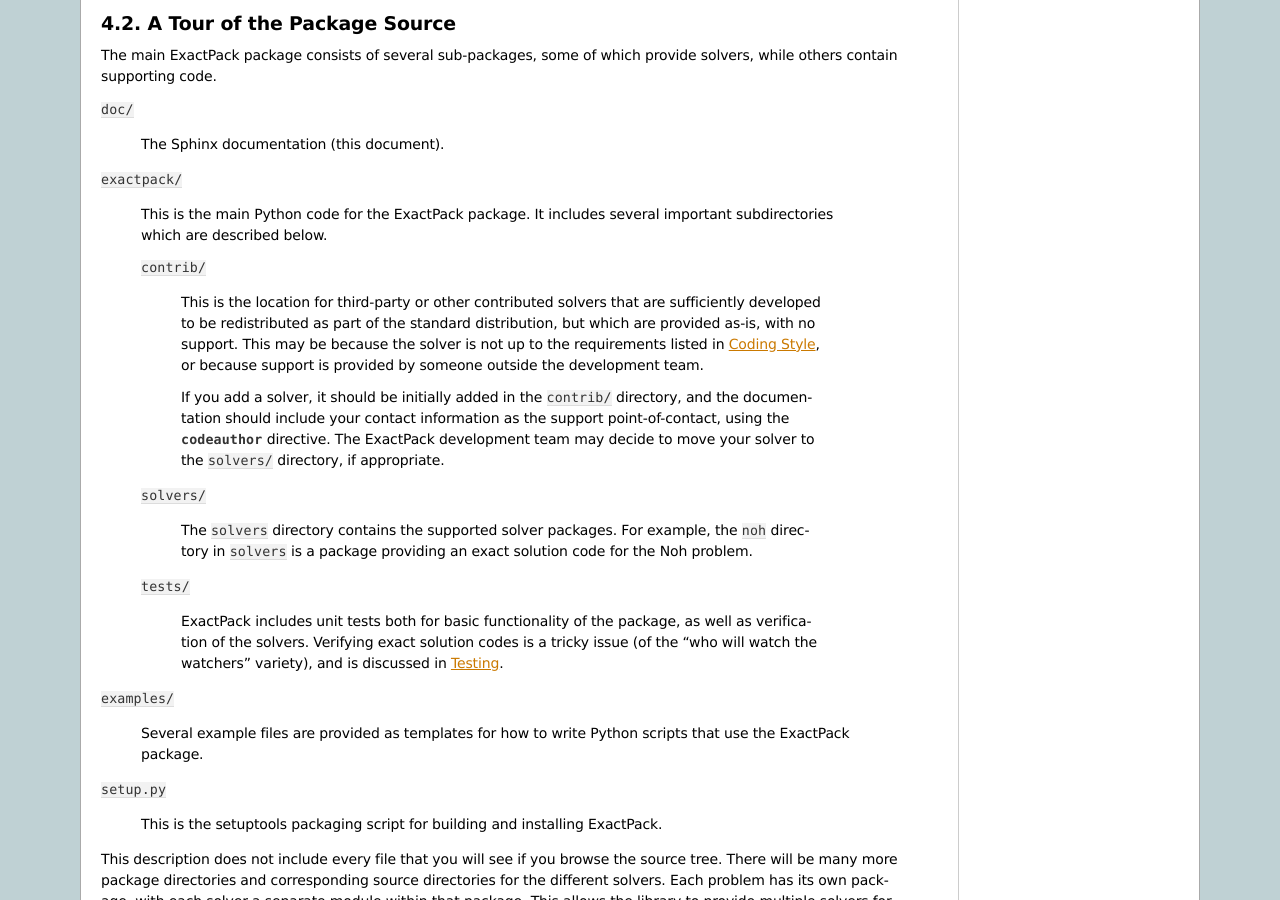
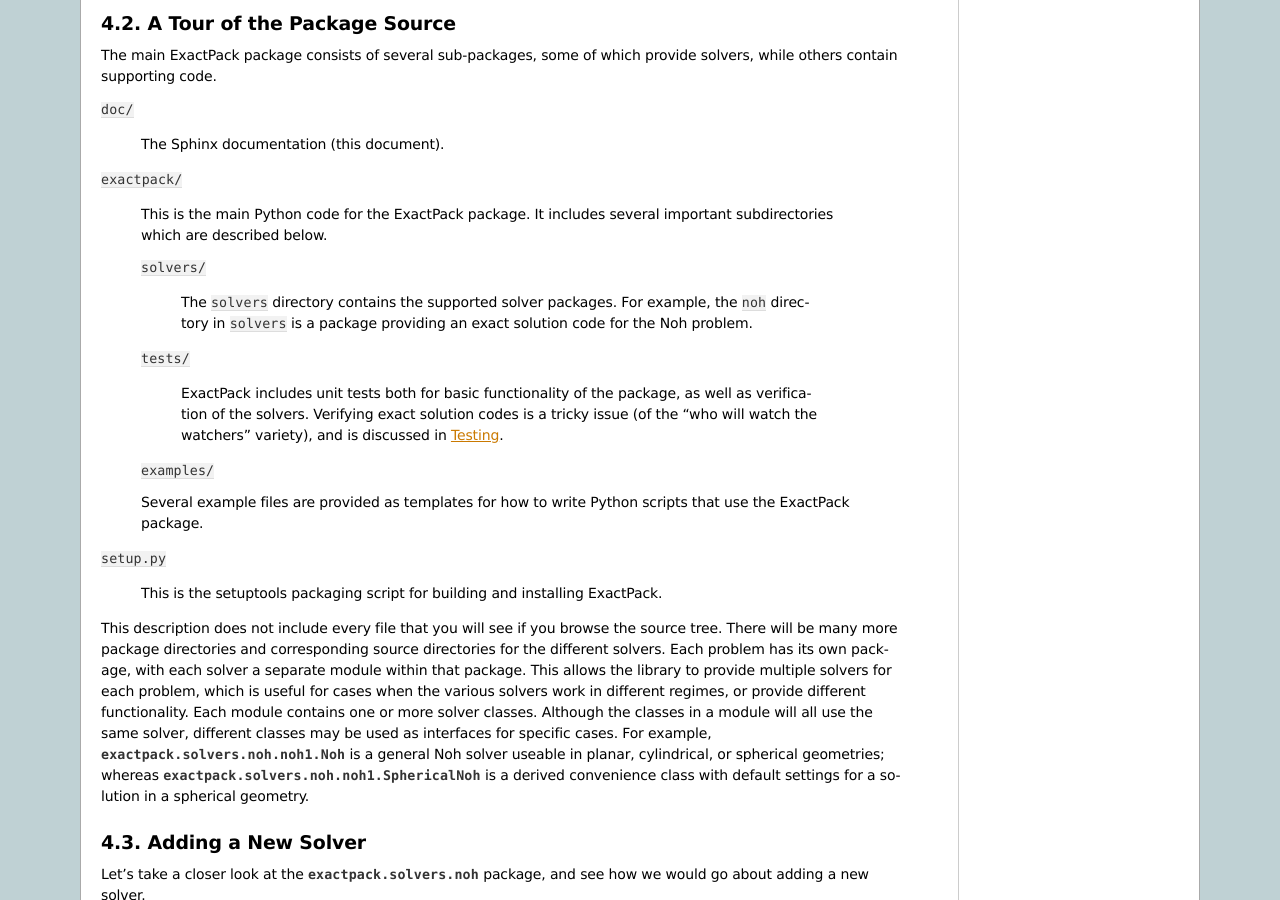
Before and after one commit to lanl/ExactPack, a Sphinx documentation site: the page built from doc/source/developers_guide.rst, in a window 1280 px wide and 900 px high, scrolled down 957 px. Built offline with Sphinx 7.4.7, drawn with Linux system fonts in a browser that asks for light colours; some of the changed text lies outside the part shown.

Commit message:
Resolve "v1.7.0 release"
* Enforce consistency of using 'specific_internal_energy' instead of 'sie'

* Minor documentation corrections

* Remove the contrib directory, this is no longer supported

* Add Radshocks problem and a few missing references to the README

* Add release notes for v1.7.0

```diff
--- a/doc/source/conf.py
+++ b/doc/source/conf.py
@@ -26,8 +26,8 @@
 
 # Add any Sphinx extension module names here, as strings. They can be extensions
 # coming with Sphinx (named 'sphinx.ext.*') or your custom ones.
-extensions = ['sphinx.ext.autodoc', 'sphinx.ext.doctest', 'sphinx.ext.todo', 'sphinx.ext.coverage',
-              'sphinx.ext.mathjax', 'sphinx.ext.viewcode',
+extensions = ['sphinx.ext.autodoc', 'sphinx.ext.doctest', 'sphinx.ext.todo',
+              'sphinx.ext.coverage', 'sphinx.ext.mathjax', 'sphinx.ext.viewcode',
               'sphinx.ext.intersphinx',
               ]
 
@@ -45,7 +45,7 @@
 
 # General information about the project.
 project = u'ExactPack'
-copyright = u'2013-2017, Los Alamos National Laboratory, LA-UR-16-23260'
+copyright = u'2013-2022, Los Alamos National Laboratory, LA-UR-16-23260'
 
 # The version info for the project you're documenting, acts as replacement for
 # |version| and |release|, also used in various other places throughout the
--- a/doc/source/developers_guide.rst
+++ b/doc/source/developers_guide.rst
@@ -99,23 +99,6 @@
     includes several important subdirectories which are described
     below.
 
-    :file:`contrib/`
-
-        This is the location for third-party or other contributed
-	solvers that are sufficiently developed to be redistributed as
-	part of the standard distribution, but which are provided
-	as-is, with no support.  This may be because the solver is not
-	up to the requirements listed in :ref:`coding-style`, or
-	because support is provided by someone outside the development
-	team.
-
-	If you add a solver, it should be initially added in the
-	:file:`contrib/` directory, and the documentation should
-	include your contact information as the support
-	point-of-contact, using the :rst:role:`codeauthor` directive.
-	The ExactPack development team may decide to move your solver
-	to the :file:`solvers/` directory, if appropriate.
-
     :file:`solvers/`
 
 	The ``solvers`` directory contains the supported solver
@@ -131,7 +114,7 @@
 	will watch the watchers" variety), and is discussed in
 	:ref:`testing`.
 
-:file:`examples/`
+    :file:`examples/`
 
     Several example files are provided as templates for how to write
     Python scripts that use the ExactPack package.
--- a/doc/source/intro.rst
+++ b/doc/source/intro.rst
@@ -27,7 +27,7 @@
 distribution directory under :file:`exactpack/examples`, and can be
 run as standalone Python scripts, or as Python modules::
 
-  python -m exactpack.<example name>
+  python -m exactpack.examples.<example name>
 
 If you want to use ExactPack for code verification or physics
 exploration, the :ref:`users-guide` gives a complete explanation of
--- a/doc/source/quickstart.rst
+++ b/doc/source/quickstart.rst
@@ -13,8 +13,8 @@
 Installing ExactPack is simple.  Just unpack the tar file and run the
 setup script::
 
-    tar xzf ExactPack-1.0.tar.gz
-    cd ExactPack-1.0
+    tar xzf ExactPack-1.7.0.tar.gz
+    cd ExactPack-1.7.0
     pip install ./
 
 This will install to the system Python library directories.  If you
@@ -41,7 +41,7 @@
 The following is an example of a script that computes a spherical Noh
 solution, with a specific-heat ratio of 1.4, and then plots it::
 
-   import numpy
+   from numpy import linspace
    from exactpack.solvers.noh import Noh
 
    solver = Noh(gamma=1.4, geometry=3)
```
Also changed, not shown: README.md (+11 -0 lines), RELEASE_NOTES.md (+11 -0 lines), doc/source/users_guide.rst (+4 -5 lines), exactpack/contrib/README.rst (deleted), 8 other files.
